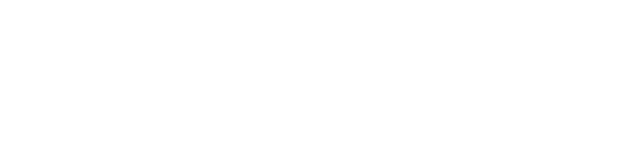
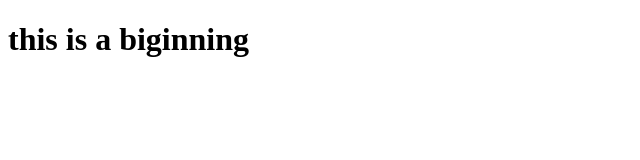
Before and after one commit to ghafurAB/git_tutorial, a plain HTML site: page index.html in a window 1280 px wide. Shown: the whole page, without its empty margins (0-640 px from the left). Drawn offline with Linux system fonts and the light colour scheme.

Commit message:
adding a header

```diff
--- a/index.html
+++ b/index.html
@@ -7,6 +7,6 @@
     <title>Git Start</title>
 </head>
 <body>
-
+    <h1>this is a biginning</h1>
 </body>
 </html>
```
